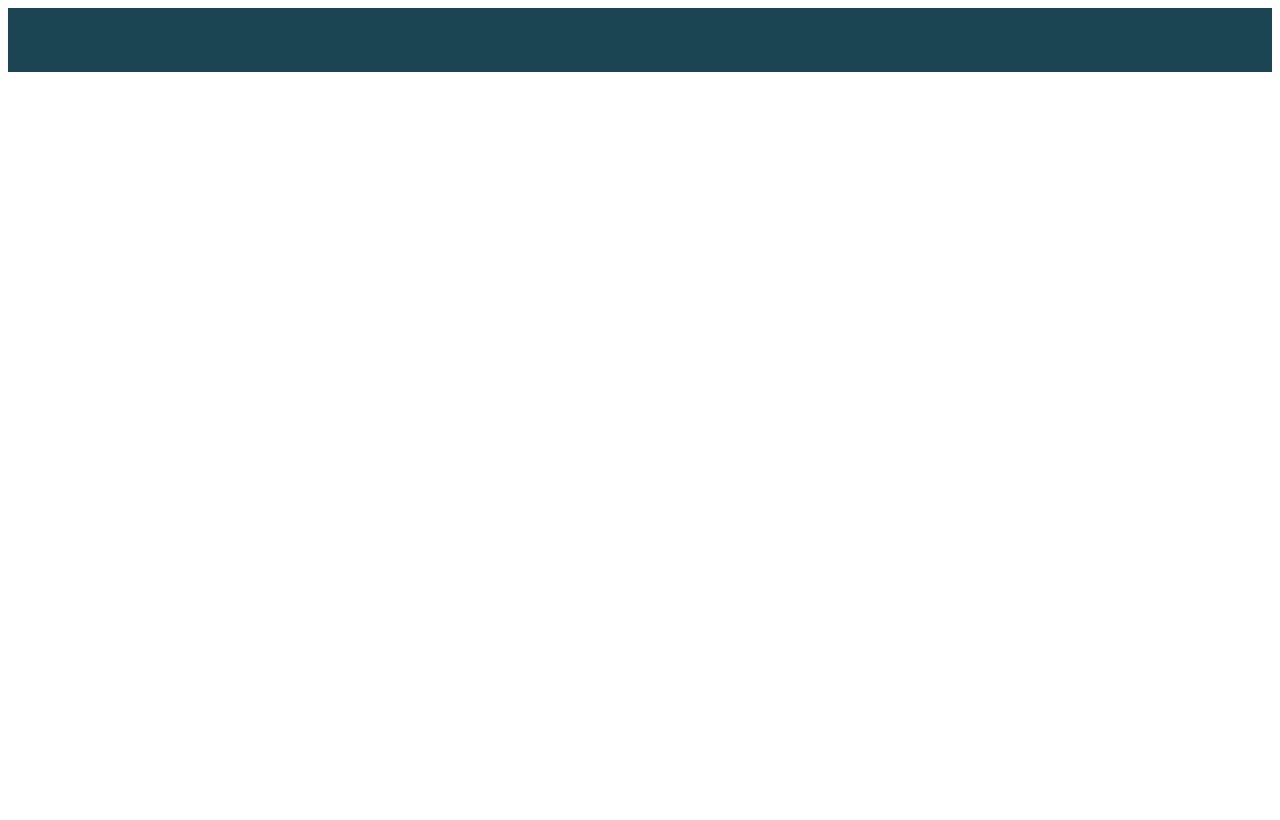
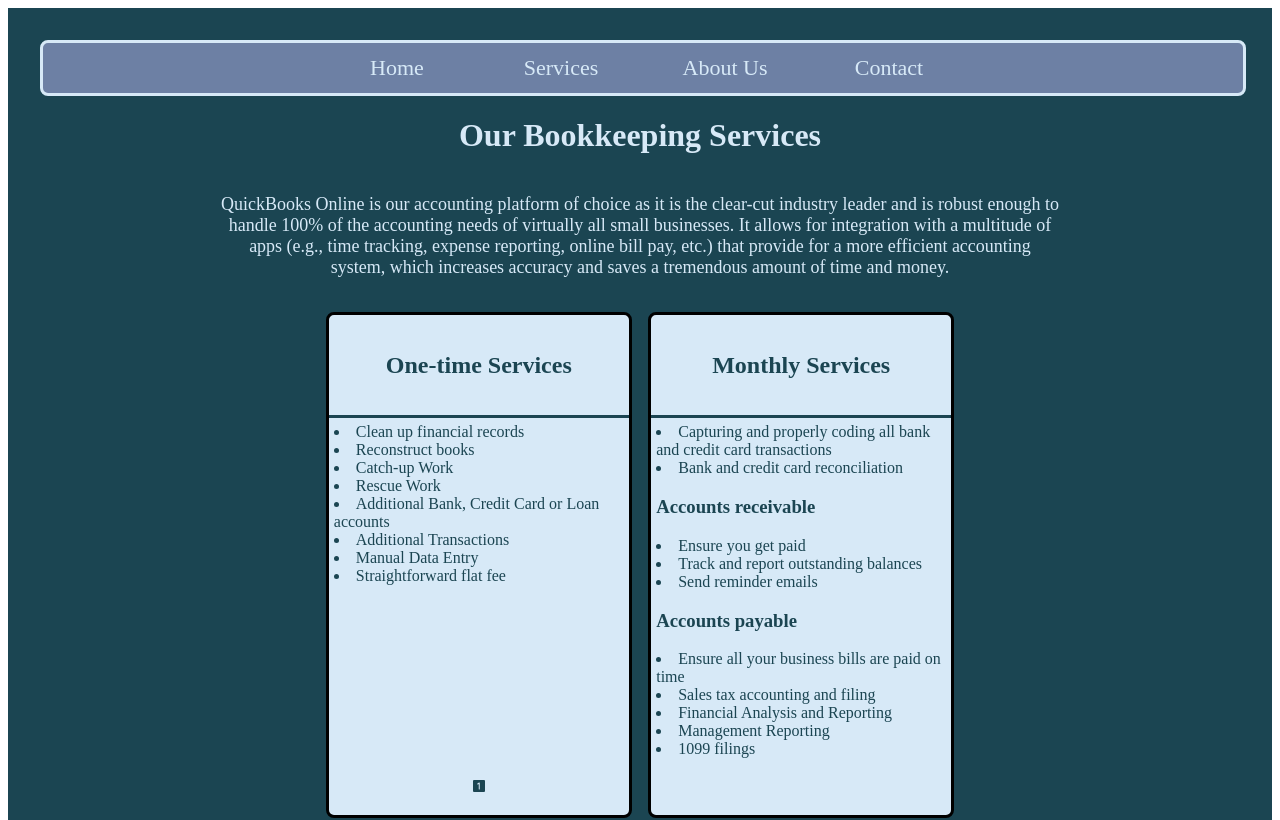
Before and after one commit to kingkashka/keyesAssociates, a React (Vite) app: page /services in a window 1280 px wide. Before the commit this address had no page. Shown: the top 820 px of the page. Built offline with nearby package versions, Linux system fonts and the light colour scheme.

Commit message:
added service page and service cards

```diff
--- a/src/App.css
+++ b/src/App.css
@@ -77,6 +77,7 @@
 .statementContainer li{
   margin: 0.5%;
   font-size: 18px;
+  list-style: none;
 }
 .firstStatement{
   font-weight: bold;
@@ -216,3 +217,102 @@
   background-color: #bbcbd7;
   scale: 1.1;
 }
+
+/* AboutUs Page */
+
+.aboutUsSmallPage{
+  display: flex;
+  flex-direction: column;
+  justify-content: center;
+  width: 70%;
+  margin: 0 auto;
+  color: #d7e9f7;
+}
+.aboutUsCards--Container{
+  display: flex;
+  height: 500px;
+  /* width: inherit; */
+  /* flex-wrap: wrap; */
+}
+.aboutUsCards{
+  border: #d7e9f7 solid 3px;
+  background-color: #d7e9f7;
+  color: #1b4552;
+  border-radius: 8px;
+  height: 350px;
+  width: 400px;
+  margin: 1%;
+}
+.aboutUsCards--Header{
+
+}
+.aboutUsCard--Body{
+  display: flex;
+  flex-direction: column;
+  justify-content: center;
+}
+
+.aboutIcons{
+  height: 50px;
+  width:50px;
+}
+
+/* SERVICE PAGE */
+
+.servicesSmallPage{
+  color: #d7e9f7;
+  display: flex;
+  flex-direction: column;
+  justify-content: center;
+  width: 70%;
+  margin: 0 auto;
+}
+.servicesHeader{
+  display: flex;
+  justify-content: center;
+  flex-direction: column;
+}
+/* .servicesHeader h1{
+
+} */
+.servicesHeader p{
+  font-size: 18px;
+}
+.servicesCard--Container{
+  display: flex;
+  justify-content: center;
+  margin: 1%;
+}
+.servicesCards{
+  border: black solid 3px;
+  background-color: #d7e9f7;
+  color: #1b4552;
+  border-radius: 8px;
+  height: 500px;
+  width: 300px;
+  margin: 1%;
+}
+.servicesCards--Header{
+  display: flex;
+  justify-content: center;
+  align-items: center;
+  height: 100px;
+  width: inherit;
+  border-bottom: #1b4552 solid 3px;
+}
+.servicesCards--Body{
+  height: 350px;
+  width: inherit;
+  display: flex;
+  flex-direction: column;
+  text-align: left;
+  margin: 5px;
+  list-style-position: inside; /* Ensure bullets are inside the list item's padding */
+  padding-left: 0; /* Remove default padding */
+  margin: 5px;
+}
+
+.servicesCards--Body li {
+  margin: 0; /* Remove any extra margin around list items */
+  padding: 0; /* Remove any extra padding */
+}
--- a/src/App.jsx
+++ b/src/App.jsx
@@ -1,5 +1,6 @@
 import { BrowserRouter as Router, Routes, Route, Link } from "react-router-dom";
 import HomePage from '/src/Pages/HomePage.jsx'
+import ServicesPage from "./Pages/ServicesPage";
 import ContactPage from "./Pages/ContactPage";
 import AboutUsPage from "./Pages/AboutUsPage";
 import './App.css'
@@ -9,8 +10,9 @@
     <>
       <Routes>
         <Route path="/" element={<HomePage/>} />
+        <Route path="/services" element={<ServicesPage/>} />
+        <Route path="/aboutus" element={<AboutUsPage/>} />
         <Route path="/contact" element={<ContactPage/>} />
-        <Route path="/aboutus" element={<AboutUsPage/>} />
       </Routes>
     </>
   );
--- /dev/null
+++ b/src/Pages/ServicesPage.jsx
@@ -0,0 +1,14 @@
+import NavBar from "../components/NavBar";
+import ServicesSmallPage from "../SmallPages/ServicesSmallPage";
+import Footer from "../components/Footer";
+
+function ServicesPage(){
+    return(
+        <>
+        <NavBar />
+        <ServicesSmallPage/>
+        <Footer/>
+        </>
+    )
+}
+export default ServicesPage;
--- a/src/SmallPages/AboutUsSmallPage.jsx
+++ b/src/SmallPages/AboutUsSmallPage.jsx
@@ -1,32 +1,77 @@
 import { PiEyesFill } from "react-icons/pi";
-
+import { GiBullseye } from "react-icons/gi";
+import { FaHandshake } from "react-icons/fa";
+import { LiaBinocularsSolid } from "react-icons/lia";
 function AboutUsSmallPage() {
   return (
     <>
-    <h1>About Us</h1>
-    <h3>Our Vision <PiEyesFill /></h3>
+      <div className="aboutUsSmallPage">
+            <h1>About Us</h1>
+            <p>We strive to be the go-to
+              partner for small business owners and entrepreneurs, taking the
+              burden of financial tasks off their shoulders and helping them
+              focus on growing their business. Our goal is to build long-term
+              relationships with our clients by listening to their needs,
+              understanding their goals, and delivering personalized solutions
+              that exceed their expectations. We are committed to staying ahead
+              of the curve in technology and innovation, leveraging cutting-edge
+              tools to streamline our processes and deliver exceptional value to
+              our clients. </p>
+            <div className="aboutUsCards--Container">
+        <div className="aboutUsCards">
+          <div className="aboutUsCards--Header">
+            <h2>
+              Our Vision
+            </h2>
+            <PiEyesFill className="aboutIcons"/>
+          </div>
+          <div className="aboutUsCard--Body">
+            <p>
+              Our vision is to empower businesses of all sizes to succeed
+              financially by providing expert bookkeeping services that are
+              accurate, timely, and cost-effective. Ultimately, our vision is to make bookkeeping
+              services more accessible, approachable, and beneficial to
+              businesses everywhere, driving growth, and prosperity for all.
+            </p>
+          </div>
+        </div>
+        <div className="aboutUsCards">
+          <div className="aboutUsCards--Header">
+            <h2>
+              Our Purpose
+            </h2>
+            <GiBullseye className="aboutIcons"/>
+            <div className="aboutUsCard--Body">
+              <p>
+                Our purpose is to accurately maintain financial data and provide
+                organized reports for business owners, ensuring compliance with
+                legal requirements and aiding in informed decision-making.
+              </p>
+            </div>
+          </div>
+        </div>
+        <div className="aboutUsCards">
+          <div className="aboutUsCards--Header">
+            <h2>
+              Our Mission
+            </h2>
+            <FaHandshake className="aboutIcons"/>
+          </div>
+            <div className="aboutUsCard--Body">
+              <p>
+                Our mission is to provide accurate and timely financial reports
+                to help our clients make informed business decisions. We strive
+                to deliver personalized service and clear communication to build
+                lasting relationships with our clients. Our goal is to alleviate
+                the stress of bookkeeping and keep our clients financial
+                records organized, enabling them to focus on growing their
+                businesses and achieving their goals.
+              </p>
+            </div>
+        </div>
 
-    <p>Our vision is to empower businesses of all sizes to succeed financially by providing
-expert bookkeeping services that are accurate, timely, and cost-effective. We strive to
-be the go-to partner for small business owners and entrepreneurs, taking the burden of
-financial tasks off their shoulders and helping them focus on growing their business. Our
-goal is to build long-term relationships with our clients by listening to their needs,
-understanding their goals, and delivering personalized solutions that exceed their
-expectations. We are committed to staying ahead of the curve in technology and
-innovation, leveraging cutting-edge tools to streamline our processes and deliver
-exceptional value to our clients. Ultimately, our vision is to make bookkeeping services
-more accessible, approachable, and beneficial to businesses everywhere, driving
-growth, and prosperity for all.</p>
-<h3>Our Purpose</h3>
-<p>Our purpose is to accurately maintain financial data and provide organized reports for
-business owners, ensuring compliance with legal requirements and aiding in informed
-decision-making.</p>
-<h3>Our Mission</h3>
-<p>Our mission is to provide accurate and timely financial reports to help our clients make
-informed business decisions. We strive to deliver personalized service and clear
-communication to build lasting relationships with our clients. Our goal is to alleviate the
-stress of bookkeeping and keep our clients&#39; financial records organized, enabling them
-to focus on growing their businesses and achieving their goals.</p>
+            </div>
+      </div>
     </>
   );
 }
--- /dev/null
+++ b/src/SmallPages/ServicesSmallPage.jsx
@@ -0,0 +1,64 @@
+import { PiNumberSquareOneFill } from "react-icons/pi";
+function ServicesSmallPage() {
+  return (
+    <>
+      <div className="servicesSmallPage">
+        <div className="servicesHeader">
+        <h1>Our Bookkeeping Services</h1>
+        <p>
+          QuickBooks Online is our accounting platform of choice as it is the
+          clear-cut industry leader and is robust enough to handle 100% of the
+          accounting needs of virtually all small businesses. It allows for
+          integration with a multitude of apps (e.g., time tracking, expense
+          reporting, online bill pay, etc.) that provide for a more efficient
+          accounting system, which increases accuracy and saves a tremendous
+          amount of time and money.
+        </p>
+        </div>
+        <div className="servicesCard--Container">
+            <div className="servicesCards">
+                <div className="servicesCards--Header">
+                <h2>
+                One-time Services
+                </h2>
+                </div>
+                <div className="servicesCards--Body">
+                <li>Clean up financial records</li>
+                <li>Reconstruct books</li>
+                <li>Catch-up Work</li>
+                <li>Rescue Work</li>
+                <li>Additional Bank, Credit Card or Loan accounts</li>
+                <li>Additional Transactions</li>
+                <li>Manual Data Entry</li>
+                <li>Straightforward flat fee</li>
+                </div>
+                <PiNumberSquareOneFill className="serviceIcons"/>
+            </div>
+            <div className="servicesCards">
+            <div className="servicesCards--Header">
+                <h2>
+                Monthly Services
+                </h2>
+                </div>
+                <div className="servicesCards--Body">
+                <li>Capturing and properly coding all bank and credit card transactions</li>
+                <li>Bank and credit card reconciliation</li>
+                <h3>Accounts receivable</h3>
+                <li>Ensure you get paid</li>
+                <li>Track and report outstanding balances</li>
+                <li>Send reminder emails</li>
+                <h3>Accounts payable</h3>
+                <li>Ensure all your business bills are paid on time</li>
+                <li>Sales tax accounting and filing</li>
+                <li>Financial Analysis and Reporting</li>
+                <li>Management Reporting</li>
+                <li>1099 filings</li>
+                </div>
+            </div>
+
+        </div>
+      </div>
+    </>
+  );
+}
+export default ServicesSmallPage;
--- a/src/components/NavBar.jsx
+++ b/src/components/NavBar.jsx
@@ -6,15 +6,15 @@
     <Link className="headerLink" to={"/"} >
     Home
     </Link>
+    <Link className="headerLink" to={"/services"}>
+    Services
+    </Link>
     <Link className="headerLink" to={"/aboutus"}>
     About Us
     </Link>
     <Link className="headerLink" to={"/contact"}>
     Contact
     </Link>
-    <Link className="headerLink">
-    FAQ
-    </Link>
         </div>
     )
 }
```
